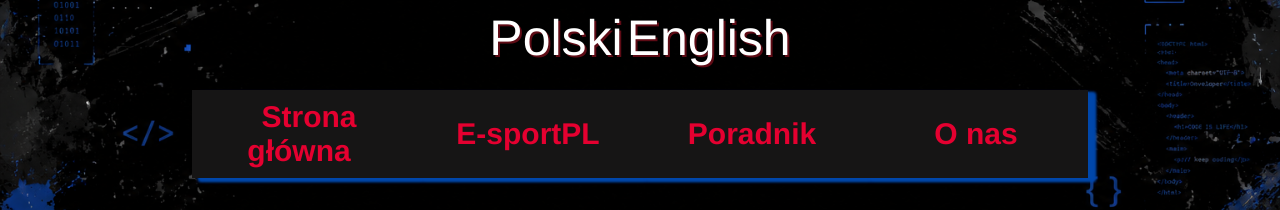
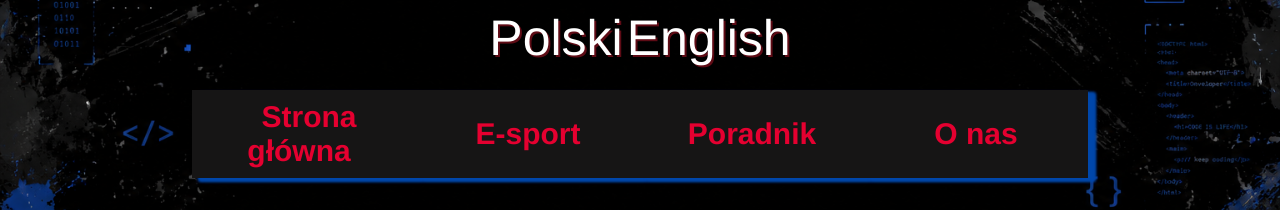
Before and after one commit to m4r0-0/A2G, a plain HTML site: page index.html in a window 1280 px wide. Shown: the part 1123-1333 px from the top of the page. Drawn offline with Linux system fonts and the light colour scheme.

Commit message:
Update index.html

```diff
--- a/index.html
+++ b/index.html
@@ -24,7 +24,7 @@
 <table id="linki" class="fade-in">
 <tr>
 <td><a class="podlinki" href="index.html">Strona główna</a></td>
-<td><a class="podlinki" href="E-sport.html">E-sportPL</a></td>
+<td><a class="podlinki" href="E-sportPL.html">E-sport</a></td>
 <td><a class="podlinki" href="budowa.html">Poradnik</a></td>
 <td><a class="podlinki" href="budowa.html">O nas</a></td>
 </table>
```
